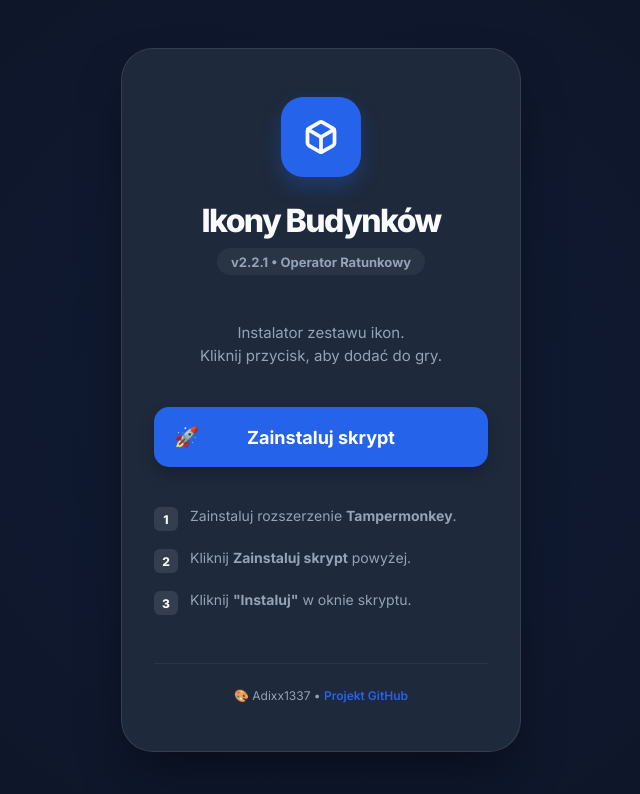
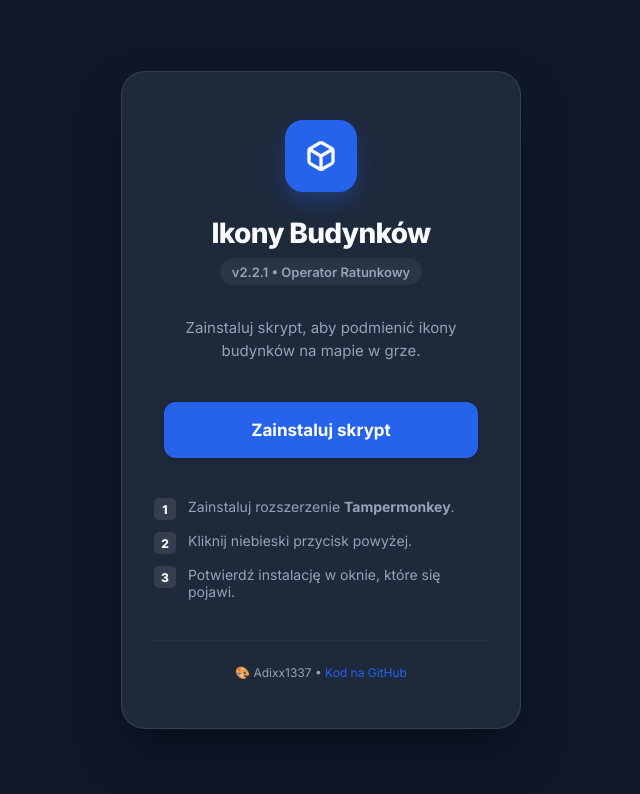
Before and after one commit to Adixx1337/ikonki, a plain HTML site: page index.html in a window 1280 px wide. Shown: the whole page, without its empty margins (319-959 px from the left). Drawn offline with Linux system fonts and the light colour scheme.

Commit message:
Add files via upload

```diff
--- a/index.html
+++ b/index.html
@@ -7,26 +7,16 @@
     <title>Instalacja - Ikony Budynków</title>
     <link href="https://fonts.googleapis.com/css2?family=Inter:wght@400;600;700;800&display=swap" rel="stylesheet">
     <style>
-        /* RESET I POPRAWKA SZEROKOŚCI */
         * {
             box-sizing: border-box;
-            -webkit-font-smoothing: antialiased;
-        }
-
-        :root {
-            --primary: #2563eb;
-            --primary-hover: #1d4ed8;
-            --bg: #0f172a;
-            --card-bg: #1e293b;
-            --text: #f8fafc;
-            --text-muted: #94a3b8;
+            margin: 0;
+            padding: 0;
         }
 
         body {
             font-family: 'Inter', sans-serif;
-            background-color: var(--bg);
-            color: var(--text);
-            margin: 0;
+            background-color: #0f172a;
+            color: #f8fafc;
             display: flex;
             align-items: center;
             justify-content: center;
@@ -35,24 +25,22 @@
         }
 
         .container {
-            background: var(--card-bg);
+            background: #1e293b;
             padding: 3rem 2rem;
-            border-radius: 32px;
+            border-radius: 24px;
             box-shadow: 0 25px 50px -12px rgba(0, 0, 0, 0.5);
             max-width: 400px;
             width: 100%;
             border: 1px solid rgba(255, 255, 255, 0.1);
-            display: flex;
-            flex-direction: column;
-            align-items: center;
+            text-align: center;
         }
 
         .icon-box {
-            width: 80px;
-            height: 80px;
-            background: var(--primary);
-            border-radius: 22px;
-            margin-bottom: 1.5rem;
+            width: 72px;
+            height: 72px;
+            background: #2563eb;
+            border-radius: 18px;
+            margin: 0 auto 1.5rem;
             display: flex;
             align-items: center;
             justify-content: center;
@@ -60,87 +48,77 @@
         }
 
         h1 {
-            font-size: 2rem;
+            font-size: 1.75rem;
             font-weight: 800;
-            margin: 0;
-            text-align: center;
-            letter-spacing: -0.05em;
+            margin-bottom: 0.5rem;
+            letter-spacing: -0.025em;
         }
 
         .version {
-            color: var(--text-muted);
+            display: inline-block;
+            color: #94a3b8;
             font-size: 0.8125rem;
-            margin-top: 0.5rem;
             margin-bottom: 2rem;
             background: rgba(255, 255, 255, 0.05);
-            padding: 0.35rem 0.9rem;
-            border-radius: 99px;
-            font-weight: 700;
+            padding: 0.35rem 0.75rem;
+            border-radius: 20px;
+            font-weight: 600;
         }
 
         .desc {
-            color: var(--text-muted);
+            color: #94a3b8;
             margin-bottom: 2.5rem;
             line-height: 1.5;
             font-size: 0.9375rem;
-            text-align: center;
         }
 
-        /* PRZYCISK: TERAZ JUŻ NIE WYSTAJE */
+        /* PRZYCISK CZYSZCZONY ZE WSZYSTKIEGO */
+        .btn-wrapper {
+            padding: 0 10px;
+            /* Margines bezpieczeństwa wewnątrz karty */
+            width: 100%;
+        }
+
         .btn {
-            position: relative;
-            background-color: var(--primary);
+            display: block;
+            background-color: #2563eb;
             color: white;
             text-decoration: none;
-            height: 60px;
-            border-radius: 15px;
+            padding: 18px 0;
+            border-radius: 12px;
             font-weight: 700;
-            font-size: 1.125rem;
-            transition: all 0.2s cubic-bezier(0.4, 0, 0.2, 1);
+            font-size: 1.0625rem;
+            transition: background 0.2s, transform 0.2s;
             width: 100%;
-            display: flex;
-            align-items: center;
-            justify-content: center;
+            box-shadow: 0 4px 6px rgba(0, 0, 0, 0.1);
             border: none;
-            box-shadow: 0 8px 16px rgba(0, 0, 0, 0.2);
-            overflow: hidden;
-        }
-
-        /* RAKIETA PŁYWAJĄCA: NIE PRZESUWA TEKSTU */
-        .btn-emoji {
-            position: absolute;
-            left: 20px;
-            font-size: 1.25rem;
         }
 
         .btn:hover {
-            background-color: var(--primary-hover);
+            background-color: #1d4ed8;
             transform: translateY(-2px);
-            box-shadow: 0 12px 20px rgba(0, 0, 0, 0.3);
         }
 
         .steps {
             margin-top: 2.5rem;
-            width: 100%;
-            display: flex;
-            flex-direction: column;
-            gap: 1.125rem;
+            text-align: left;
         }
 
         .step {
             display: flex;
             align-items: flex-start;
-            gap: 0.75rem;
+            gap: 12px;
+            margin-bottom: 12px;
             font-size: 0.875rem;
-            color: var(--text-muted);
+            color: #94a3b8;
         }
 
         .step-num {
             background: rgba(255, 255, 255, 0.1);
-            color: var(--text);
-            width: 24px;
-            height: 24px;
-            border-radius: 6px;
+            color: white;
+            width: 22px;
+            height: 22px;
+            border-radius: 5px;
             display: flex;
             align-items: center;
             justify-content: center;
@@ -150,41 +128,24 @@
         }
 
         .footer {
-            margin-top: 3rem;
+            margin-top: 2.5rem;
             padding-top: 1.5rem;
             border-top: 1px solid rgba(255, 255, 255, 0.05);
-            width: 100%;
-            text-align: center;
             font-size: 0.75rem;
-            color: var(--text-muted);
+            color: #94a3b8;
         }
 
         a.link {
-            color: var(--primary);
+            color: #2563eb;
             text-decoration: none;
-            font-weight: 600;
-        }
-
-        .bg-glow {
-            position: fixed;
-            top: 50%;
-            left: 50%;
-            transform: translate(-50%, -50%);
-            width: 100vw;
-            height: 100vh;
-            background: radial-gradient(circle, rgba(37, 99, 235, 0.05) 0%, transparent 70%);
-            z-index: -1;
-            pointer-events: none;
         }
     </style>
 </head>
 
 <body>
-    <div class="bg-glow"></div>
-
     <div class="container">
         <div class="icon-box">
-            <svg width="36" height="36" viewBox="0 0 24 24" fill="none" stroke="currentColor" stroke-width="2.5"
+            <svg width="32" height="32" viewBox="0 0 24 24" fill="none" stroke="currentColor" stroke-width="2.5"
                 stroke-linecap="round" stroke-linejoin="round">
                 <path
                     d="M21 16V8a2 2 0 0 0-1-1.73l-7-4a2 2 0 0 0-2 0l-7 4A2 2 0 0 0 3 8v8a2 2 0 0 0 1 1.73l7 4a2 2 0 0 0 2 0l7-4A2 2 0 0 0 21 16z">
@@ -197,12 +158,13 @@
         <h1>Ikony Budynków</h1>
         <div class="version">v2.2.1 • Operator Ratunkowy</div>
 
-        <p class="desc">Instalator zestawu ikon.<br>Kliknij przycisk, aby dodać do gry.</p>
+        <p class="desc">Zainstaluj skrypt, aby podmienić ikony budynków na mapie w grze.</p>
 
-        <a href="https://raw.githubusercontent.com/Adixx1337/ikonki/main/src/ikony-budynkow.user.js" class="btn">
-            <span class="btn-emoji">🚀</span>
-            <span class="btn-text">Zainstaluj skrypt</span>
-        </a>
+        <div class="btn-wrapper">
+            <a href="https://raw.githubusercontent.com/Adixx1337/ikonki/main/src/ikony-budynkow.user.js" class="btn">
+                Zainstaluj skrypt
+            </a>
+        </div>
 
         <div class="steps">
             <div class="step">
@@ -211,16 +173,16 @@
             </div>
             <div class="step">
                 <div class="step-num">2</div>
-                <div>Kliknij <b>Zainstaluj skrypt</b> powyżej.</div>
+                <div>Kliknij niebieski przycisk powyżej.</div>
             </div>
             <div class="step">
                 <div class="step-num">3</div>
-                <div>Kliknij <b>"Instaluj"</b> w oknie skryptu.</div>
+                <div>Potwierdź instalację w oknie, które się pojawi.</div>
             </div>
         </div>
 
         <div class="footer">
-            🎨 Adixx1337 • <a href="https://github.com/Adixx1337/ikonki" class="link">Projekt GitHub</a>
+            🎨 Adixx1337 • <a href="https://github.com/Adixx1337/ikonki" class="link">Kod na GitHub</a>
         </div>
     </div>
 </body>
```
